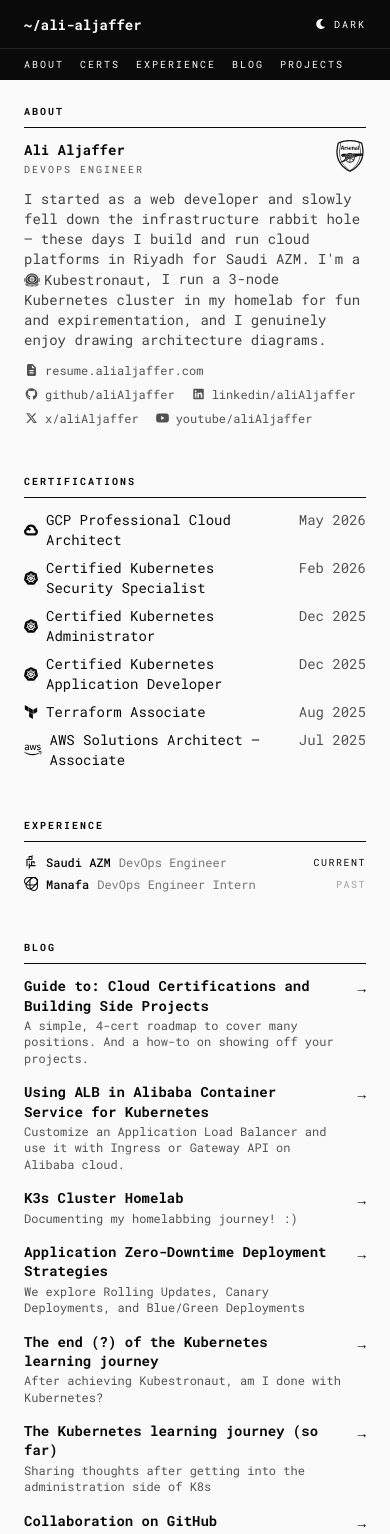
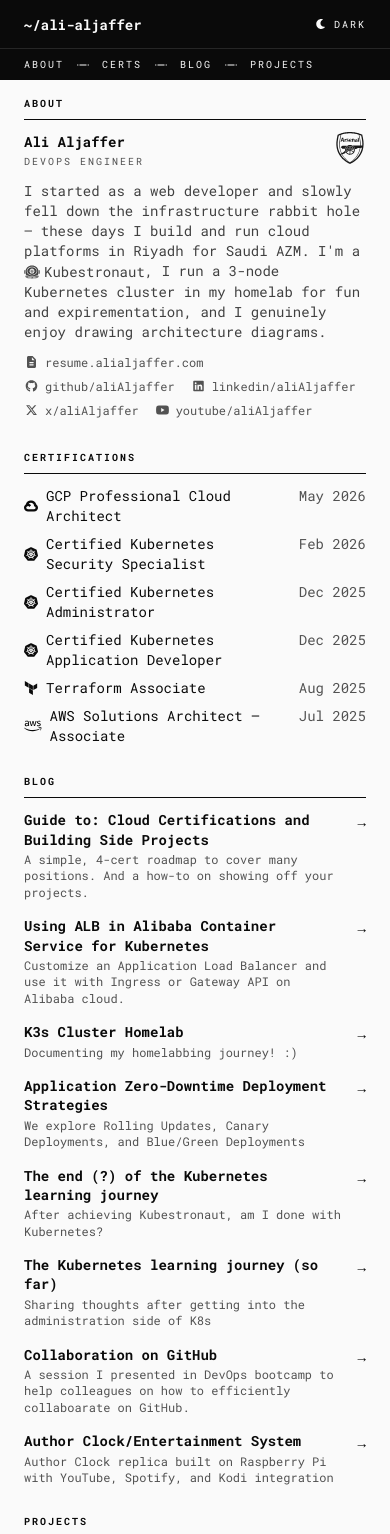
Before and after one commit to aliAljaffer/aliAljaffer.github.io, a Next.js app: page / in a window 390 px wide. Shown: the top 1534 px of the page. Built offline with nearby package versions, Linux system fonts and the light colour scheme.

Commit message:
separator on mobile

```diff
--- a/src/app/components/CaseStudyToc.tsx
+++ b/src/app/components/CaseStudyToc.tsx
@@ -46,7 +46,7 @@
   return (
     <ScrollableList
       direction="horizontal"
-      className="flex gap-4 overflow-x-auto px-6 py-2 scrollbar-hidden"
+      className="flex items-center gap-4 overflow-x-auto px-6 py-2 scrollbar-hidden"
     >
       {headings.map((h) => (
         <a
--- a/src/app/page.tsx
+++ b/src/app/page.tsx
@@ -17,7 +17,6 @@
 const sectionJumps: { label: string; href: string }[] = [
   { label: "About", href: "#about-heading" },
   { label: "Certs", href: "#certs-heading" },
-  { label: "Experience", href: "#experience-heading" },
   { label: "Blog", href: "#blog-heading" },
   { label: "Projects", href: "#projects-heading" },
 ];
@@ -43,7 +42,7 @@
         Skip to main content
       </a>
 
-      {/* Header bar */}
+      {/* Header bar — full-width, sticky, safe-area aware */}
       <header className="sticky top-0 z-50 w-full bg-neutral-950 dark:bg-neutral-50 text-neutral-50 dark:text-neutral-950">
         <div
           className="px-6 py-3 flex items-center gap-4"
@@ -84,34 +83,36 @@
         {/* Mobile section jumps */}
         <nav
           aria-label="Jump to section"
-          className="md:hidden flex gap-4 overflow-x-auto scrollbar-hidden px-6 pb-2 border-t border-neutral-800 dark:border-neutral-300 pt-2"
+          className="md:hidden flex items-center gap-3 overflow-x-auto scrollbar-hidden px-6 pb-2 border-t border-neutral-800 dark:border-neutral-300 pt-2"
         >
-          {sectionJumps.map((s) => (
+          {sectionJumps.map((s, i) => (
+            <span key={s.href} className="flex items-center gap-3">
+              {i > 0 && (
+                <RiSeparator className="w-3.5 h-3.5 shrink-0" aria-hidden="true" />
+              )}
               <a
-              key={s.href}
                 href={s.href}
                 className="text-[10px] tracking-[0.2em] uppercase whitespace-nowrap hover:opacity-75"
               >
                 {s.label}
               </a>
+            </span>
           ))}
         </nav>
       </header>
 
-      {/* 2-col, 6-row grid on desktop.
-          Col 1: About (rows 1-2) → Certs (rows 3-4) → Experience (rows 5-6)
-          Col 2: Blog (rows 1-3) → Projects (rows 4-6)
-          Mobile: single column, DOM order.                                    */}
+      {/* Body — 2-col grid: About/Certs row 1, Blog/Projects row 2
+          Mobile order: About → Certs → Blog → Projects             */}
       <main
         id="main-content"
-        className="grid grid-cols-1 md:grid-cols-2 md:grid-rows-6 flex-1 min-h-0"
+        className="grid grid-cols-1 md:grid-cols-2 md:grid-rows-[auto_1fr] flex-1 min-h-0"
       >
         <h1 className="sr-only">Ali Aljaffer — DevOps Engineer</h1>
 
-        {/* About — col 1, rows 1-2 */}
+        {/* About — col 1, row 1 */}
         <section
           aria-labelledby="about-heading"
-          className="p-6 md:col-start-1 md:row-start-1 md:row-span-2 md:border-r md:border-b border-neutral-950 dark:border-neutral-100"
+          className="px-6 py-4 md:border-r border-neutral-950 dark:border-neutral-100"
         >
           <SectionLabel>
             <span id="about-heading" className="scroll-mt-28 md:scroll-mt-20">
@@ -166,19 +167,36 @@
               </a>
             ))}
           </nav>
+          {/* <ul className="mt-4 space-y-1.5">
+            {experienceData.map((e) => (
+              <li key={e.company} className="flex items-center gap-2 text-xs">
+                {e.Icon && <e.Icon className="w-3.5 h-3.5 shrink-0" />}
+                <span className="font-medium">{e.company}</span>
+                <span className="text-neutral-500 dark:text-neutral-400">
+                  {e.title}
+                </span>
+                <span
+                  className={
+                    e.current
+                      ? "ml-auto text-[10px] uppercase tracking-[0.15em] text-neutral-950 dark:text-neutral-50"
+                      : "ml-auto text-[10px] uppercase tracking-[0.15em] text-neutral-400 dark:text-neutral-500"
+                  }
+                >
+                  {e.current ? "current" : "past"}
+                </span>
+              </li>
+            ))}
+          </ul> */}
         </section>
 
-        {/* Certifications — col 1, rows 3-4 */}
-        <section
-          aria-labelledby="certs-heading"
-          className="p-6 md:col-start-1 md:row-start-3 md:row-span-2 md:border-r md:border-b border-neutral-950 dark:border-neutral-100 flex flex-col overflow-hidden"
-        >
+        {/* Certifications — col 2, row 1 */}
+        <section aria-labelledby="certs-heading" className="px-6 py-4">
           <SectionLabel>
             <span id="certs-heading" className="scroll-mt-28 md:scroll-mt-20">
               Certifications
             </span>
           </SectionLabel>
-          <ScrollableList className="space-y-2 flex-1 overflow-y-auto scrollbar-visible min-h-0">
+          <ScrollableList className="space-y-2 md:max-h-[40vh] md:overflow-y-auto scrollbar-visible">
             {certsData
               .sort((a, b) => b.order - a.order)
               .map((cert, i) => (
@@ -203,52 +221,17 @@
           </ScrollableList>
         </section>
 
-        {/* Experience — col 1, rows 5-6 */}
-        <section
-          aria-labelledby="experience-heading"
-          className="p-6 md:col-start-1 md:row-start-5 md:row-span-2 md:border-r border-neutral-950 dark:border-neutral-100"
-        >
-          <SectionLabel>
-            <span
-              id="experience-heading"
-              className="scroll-mt-28 md:scroll-mt-20"
-            >
-              Experience
-            </span>
-          </SectionLabel>
-          <ul className="space-y-1.5">
-            {experienceData.map((e) => (
-              <li key={e.company} className="flex items-center gap-2 text-xs">
-                {e.Icon && <e.Icon className="w-3.5 h-3.5 shrink-0" />}
-                <span className="font-medium">{e.company}</span>
-                <span className="text-neutral-500 dark:text-neutral-400">
-                  {e.title}
-                </span>
-                <span
-                  className={
-                    e.current
-                      ? "ml-auto text-[10px] uppercase tracking-[0.15em] text-neutral-950 dark:text-neutral-50"
-                      : "ml-auto text-[10px] uppercase tracking-[0.15em] text-neutral-400 dark:text-neutral-500"
-                  }
-                >
-                  {e.current ? "current" : "past"}
-                </span>
-              </li>
-            ))}
-          </ul>
-        </section>
-
-        {/* Blog — col 2, rows 1-3 */}
+        {/* Blog — col 1, row 2 */}
         <section
           aria-labelledby="blog-heading"
-          className="p-6 md:col-start-2 md:row-start-1 md:row-span-3 md:border-b border-neutral-950 dark:border-neutral-100 flex flex-col overflow-hidden"
+          className="px-6 py-3 md:border-r border-neutral-950 dark:border-neutral-100"
         >
           <SectionLabel>
             <span id="blog-heading" className="scroll-mt-28 md:scroll-mt-20">
               Blog
             </span>
           </SectionLabel>
-          <ScrollableList className="space-y-4 flex-1 overflow-y-auto scrollbar-visible min-h-0">
+          <ScrollableList className="space-y-4 md:max-h-[60vh] md:overflow-y-auto scrollbar-visible">
             {blogPosts.map((post) => (
               <Link
                 key={post.caseStudyId}
@@ -272,11 +255,8 @@
           </ScrollableList>
         </section>
 
-        {/* Projects — col 2, rows 4-6 */}
-        <section
-          aria-labelledby="projects-heading"
-          className="p-6 md:col-start-2 md:row-start-4 md:row-span-3 flex flex-col overflow-hidden"
-        >
+        {/* Projects — col 2, row 2 */}
+        <section aria-labelledby="projects-heading" className="px-6 py-4">
           <SectionLabel>
             <span
               id="projects-heading"
@@ -285,7 +265,7 @@
               Projects
             </span>
           </SectionLabel>
-          <ScrollableList className="space-y-4 flex-1 overflow-y-auto scrollbar-visible min-h-0">
+          <ScrollableList className="space-y-4 md:max-h-[60vh] md:overflow-y-auto scrollbar-visible">
             {projects.map((project) => (
               <Link
                 key={project.caseStudyId}
```
Lines whose indentation alone changed are shown as unchanged.
